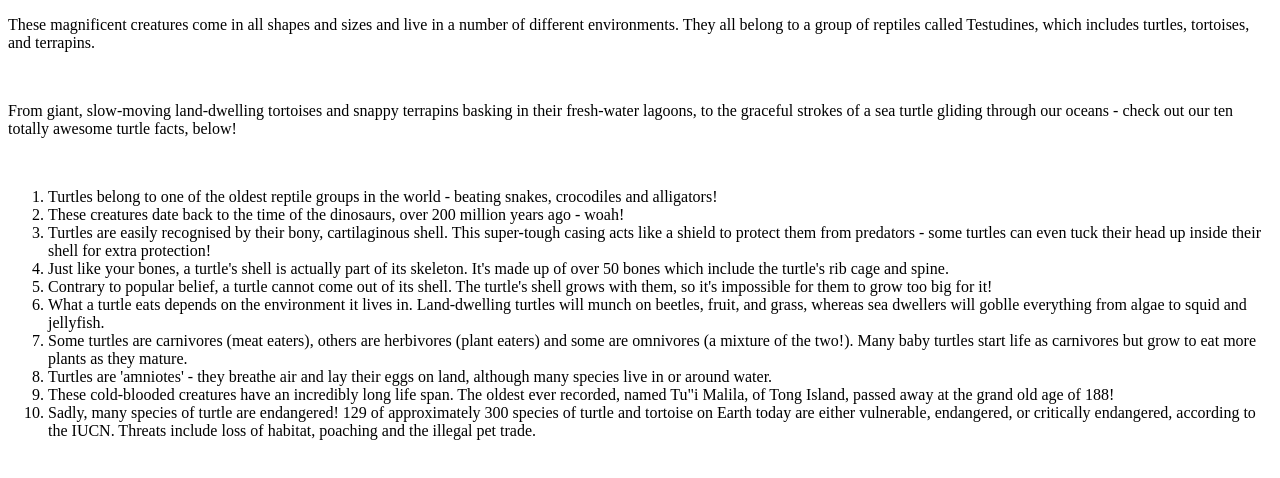
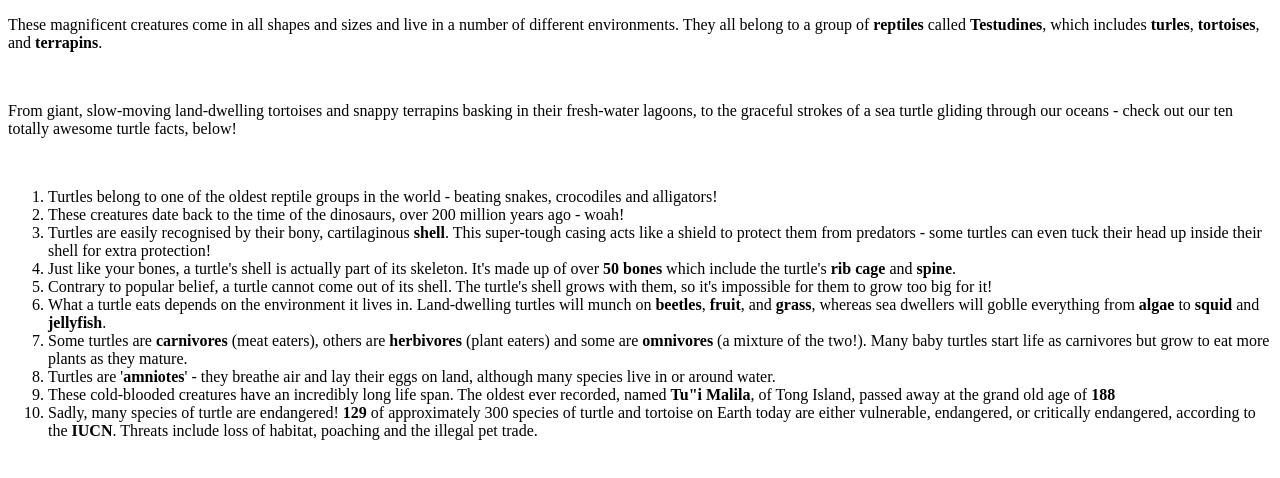
Before and after one commit to KimberlyHijmenberg/tribute_page, a plain HTML site: page index.html in a window 1280 px wide. Drawn offline with Linux system fonts and the light colour scheme.

Commit message:
add strong element

```diff
--- a/index.html
+++ b/index.html
@@ -4,21 +4,21 @@
         <title>Why turtles are awesome!</title>
     </head>
 <body>
-    <p>These magnificent creatures come in all shapes and sizes and live in a number of different environments. They all belong to a group of reptiles called Testudines, which includes turtles, tortoises, and terrapins.</p>
+    <p>These magnificent creatures come in all shapes and sizes and live in a number of different environments. They all belong to a group of <strong>reptiles</strong> called <strong>Testudines</strong>, which includes <strong>turles</strong>, <strong>tortoises</strong>, and <strong>terrapins</strong>.</p>
     <br>
     <p>From giant, slow-moving land-dwelling tortoises and snappy terrapins basking in their fresh-water lagoons, to the graceful strokes of a sea turtle gliding through our oceans - check out our ten totally awesome turtle facts, below!</p>
     <br>
     <ol>
         <li>Turtles belong to one of the oldest reptile groups in the world - beating snakes, crocodiles and alligators!</li>
         <li>These creatures date back to the time of the dinosaurs, over 200 million years ago - woah!</li>
-        <li>Turtles are easily recognised by their bony, cartilaginous shell. This super-tough casing acts like a shield to protect them from predators - some turtles can even tuck their head up inside their shell for extra protection!</li>
-        <li>Just like your bones, a turtle's shell is actually part of its skeleton. It's made up of over 50 bones which include the turtle's rib cage and spine.</li>
+        <li>Turtles are easily recognised by their bony, cartilaginous <strong>shell</strong>. This super-tough casing acts like a shield to protect them from predators - some turtles can even tuck their head up inside their shell for extra protection!</li>
+        <li>Just like your bones, a turtle's shell is actually part of its skeleton. It's made up of over <strong>50 bones</strong> which include the turtle's <strong>rib cage</strong> and <strong>spine</strong>.</li>
         <li>Contrary to popular belief, a turtle cannot come out of its shell. The turtle's shell grows with them, so it's impossible for them to grow too big for it!</li>
-        <li>What a turtle eats depends on the environment it lives in. Land-dwelling turtles will munch on beetles, fruit, and grass, whereas sea dwellers will goblle everything from algae to squid and jellyfish.</li>
-        <li>Some turtles are carnivores (meat eaters), others are herbivores (plant eaters) and some are omnivores (a mixture of the two!). Many baby turtles start life as carnivores but grow to eat more plants as they mature.</li>
-        <li>Turtles are 'amniotes' - they breathe air and lay their eggs on land, although many species live in or around water.</li>
-        <li>These cold-blooded creatures have an incredibly long life span. The oldest ever recorded, named Tu"i Malila, of Tong Island, passed away at the grand old age of 188!</li>
-        <li>Sadly, many species of turtle are endangered! 129 of approximately 300 species of turtle and tortoise on Earth today are either vulnerable, endangered, or critically endangered, according to the IUCN. Threats include loss of habitat, poaching and the illegal pet trade.</li>
+        <li>What a turtle eats depends on the environment it lives in. Land-dwelling turtles will munch on <strong>beetles</strong>, <strong>fruit</strong>, and <strong>grass</strong>, whereas sea dwellers will goblle everything from <strong>algae</strong> to <strong>squid</strong> and <strong>jellyfish</strong>.</li>
+        <li>Some turtles are <strong>carnivores</strong> (meat eaters), others are <strong>herbivores</strong> (plant eaters) and some are <strong>omnivores</strong> (a mixture of the two!). Many baby turtles start life as carnivores but grow to eat more plants as they mature.</li>
+        <li>Turtles are '<strong>amniotes</strong>' - they breathe air and lay their eggs on land, although many species live in or around water.</li>
+        <li>These cold-blooded creatures have an incredibly long life span. The oldest ever recorded, named <strong>Tu"i Malila</strong>, of Tong Island, passed away at the grand old age of <strong>188</strong></li>
+        <li>Sadly, many species of turtle are endangered! <strong>129</strong> of approximately 300 species of turtle and tortoise on Earth today are either vulnerable, endangered, or critically endangered, according to the <strong>IUCN</strong>. Threats include loss of habitat, poaching and the illegal pet trade.</li>
     </ol>
 </body>
 </html>
```
